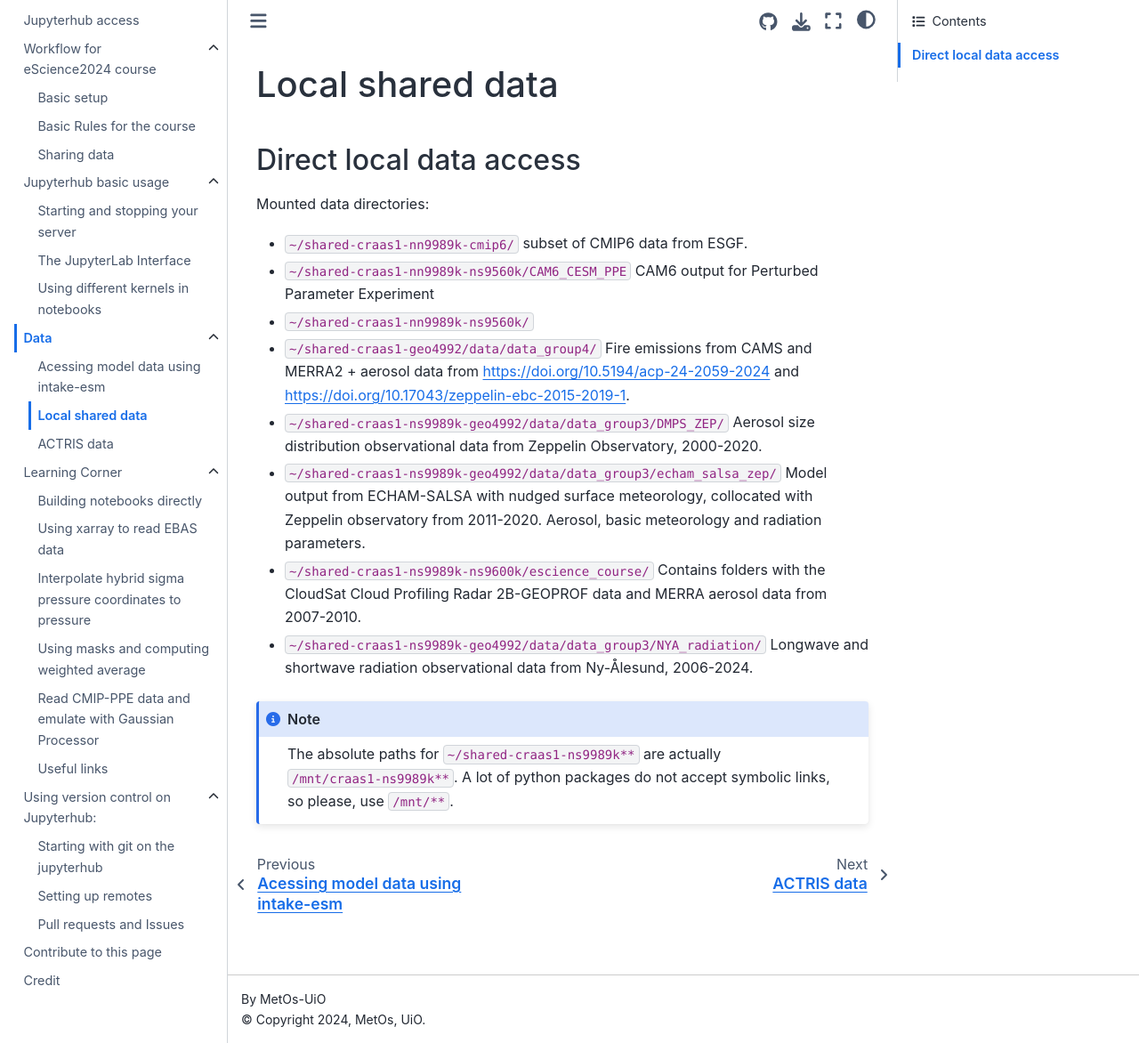
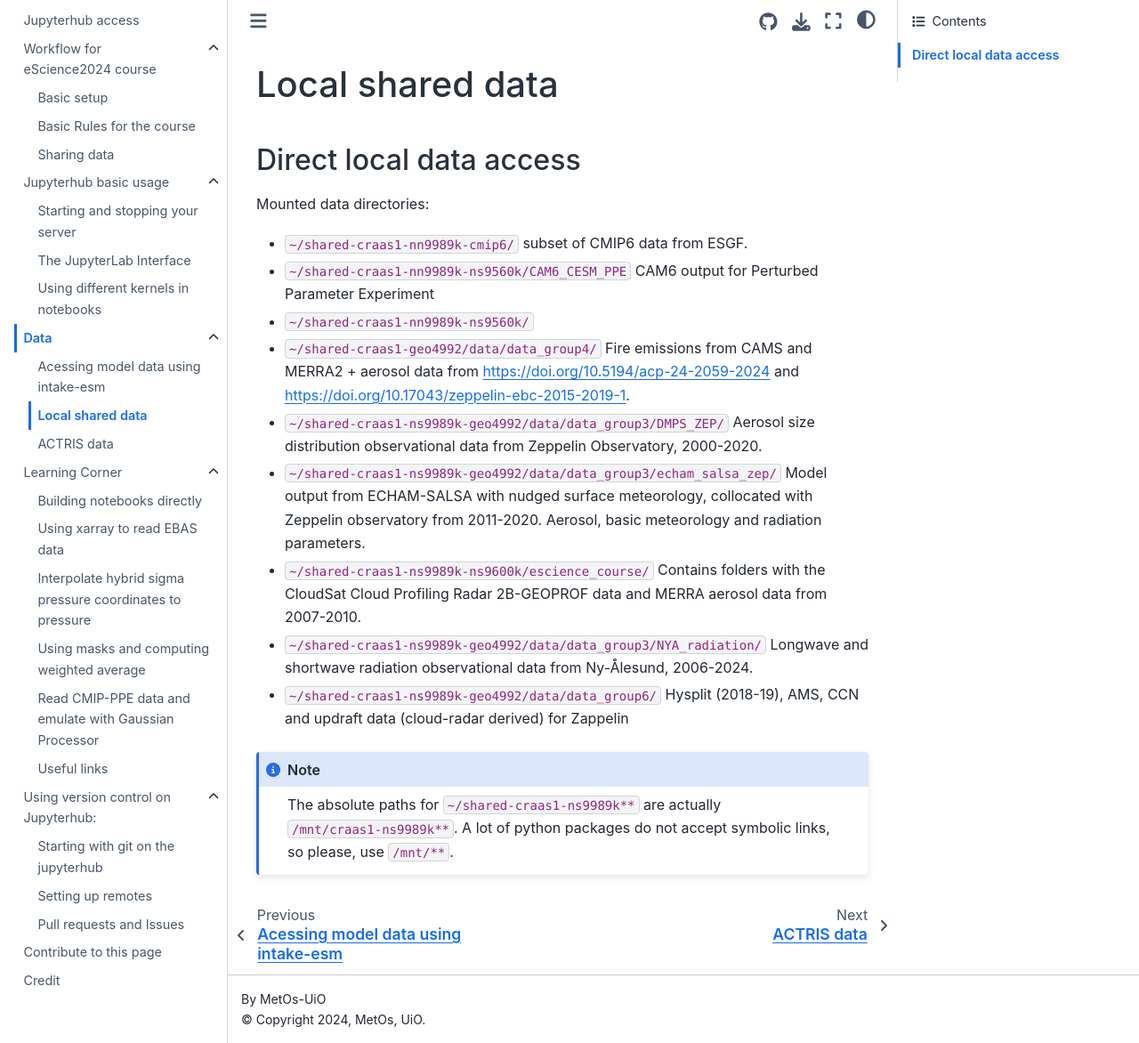
Before and after one commit to MetOs-UiO/eScience2024, a Sphinx documentation site: the page built from docs/data/local-data.rst, in a window 1280 px wide and 1172 px high. Shown: the whole window at 89% size. Built offline with Sphinx 7.4.7 and the Sphinx Book theme 1.1.4, drawn with Linux system fonts in a browser that asks for light colours.

Commit message:
Update local-data.rst

```diff
--- a/docs/data/local-data.rst
+++ b/docs/data/local-data.rst
@@ -22,6 +22,8 @@ Mounted data directories:
 
 - ``~/shared-craas1-ns9989k-geo4992/data/data_group3/NYA_radiation/`` Longwave and shortwave radiation observational data from Ny-Ålesund, 2006-2024.
 
+- ``~/shared-craas1-ns9989k-geo4992/data/data_group6/``  Hysplit (2018-19), AMS, CCN and updraft data (cloud-radar derived) for Zappelin
+
 .. note::
 
   The absolute paths for ``~/shared-craas1-ns9989k**`` are actually ``/mnt/craas1-ns9989k**``. A lot of python packages do not accept symbolic links, so please, use ``/mnt/**``.
```
